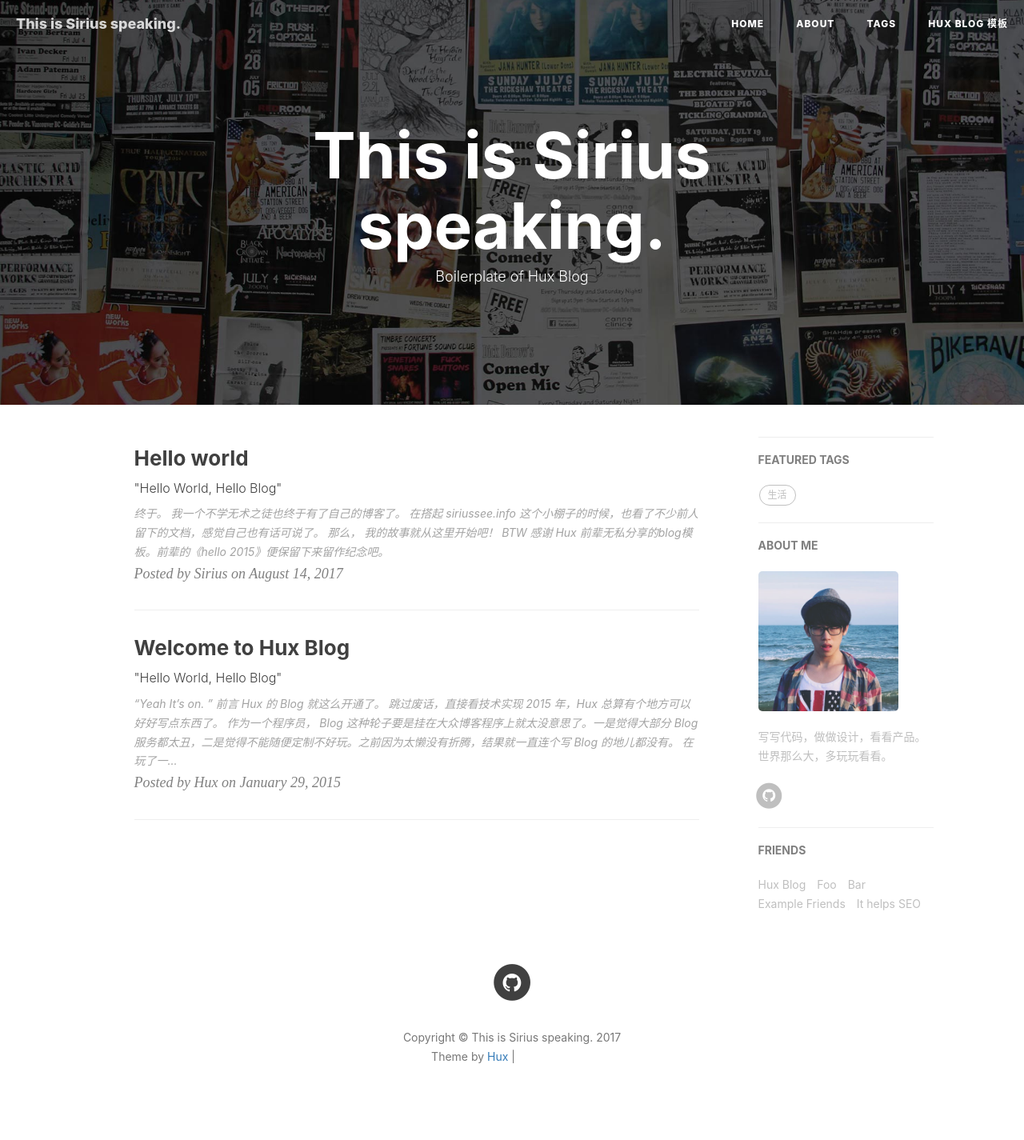
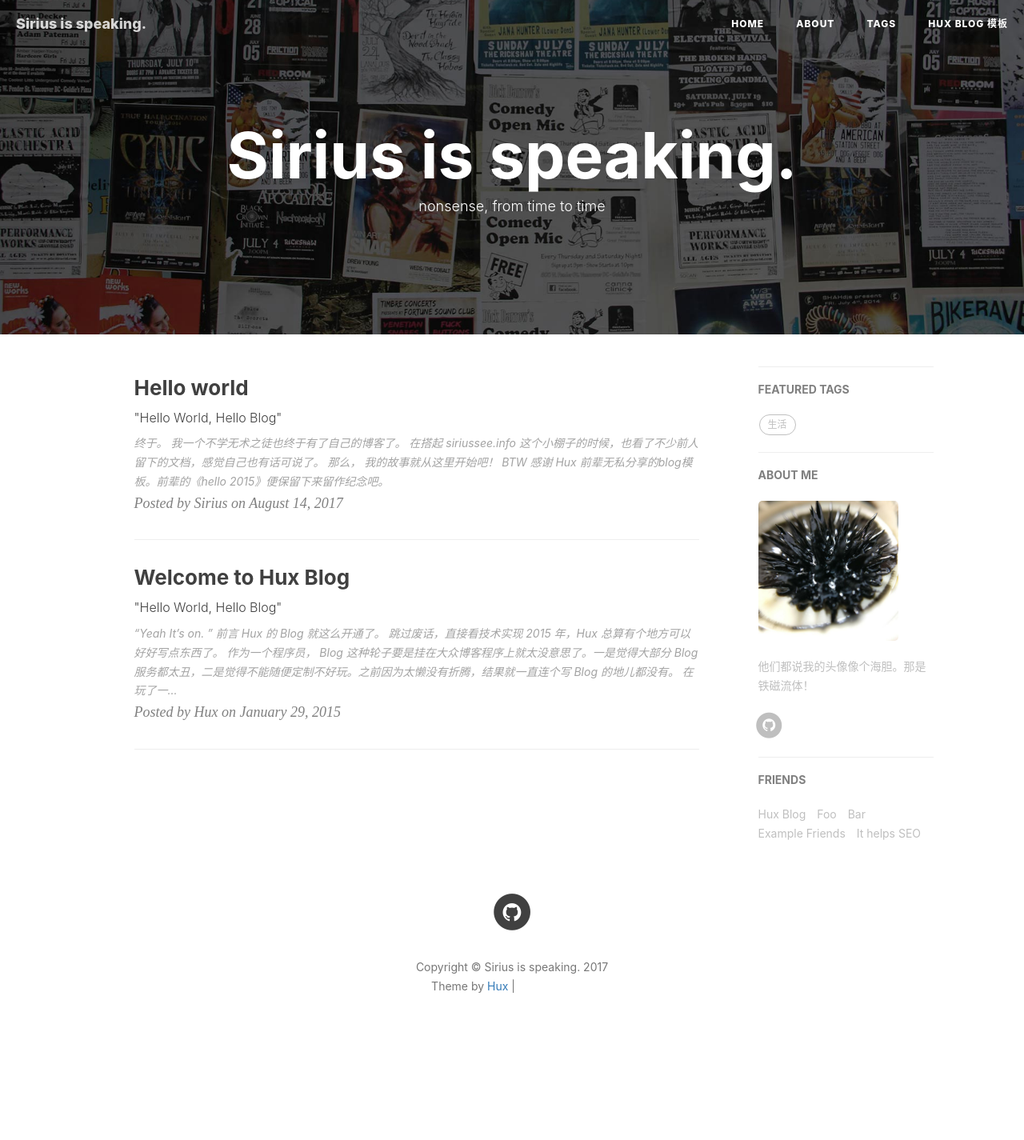
Before and after one commit to Siriussee/siriussee.github.io, a Jekyll site: the page built from index.html, in a window 1280 px wide. Shown: the whole page at 80% size. Built offline with Jekyll 4.4.1, drawn with Linux system fonts in a browser that asks for light colours; nearby versions of some CDN libraries; the list of posts is cut into pages by our own code; comment, search, counter and statistics services are not loaded; after the commit the page ends 1337 px from its top, so only the background shows below that; grey boxes are pictures that could not be loaded.

Commit message:
pheeeeeew

```diff
--- a/_config.yml
+++ b/_config.yml
@@ -1,12 +1,12 @@
 # Site settings
-title: This is Sirius speaking.
+title: Sirius is speaking.
 SEOTitle: Sirius 的博客 | 特困
 header-img: img/home-bg.jpg
 email: Sirius0see@gmail.com
-description: ""
-keyword: ""
-url: "http://huangxuan.me"              # your host, for absolute URL
-baseurl: "/huxblog-boilerplate"         # for example, '/blog' if your blog hosted on 'host/blog'
+description: "...nothing to say"
+keyword: "life"
+url: "http://siriussee.info"              # your host, for absolute URL
+baseurl: ""         # for example, '/blog' if your blog hosted on 'host/blog'
 
 
 
@@ -59,17 +59,17 @@
 
 # Analytics settings
 # Baidu Analytics
-ba_track_id: 4cc1f2d8f3067386cc5cdb626a202900
+#ba_track_id: 4cc1f2d8f3067386cc5cdb626a202900
 # Google Analytics
-ga_track_id: 'UA-49627206-1'            # Format: UA-xxxxxx-xx
-ga_domain: huangxuan.me
+#ga_track_id: 'UA-49627206-1'            # Format: UA-xxxxxx-xx
+#ga_domain: huangxuan.me
 
 
 
 # Sidebar settings
 sidebar: true                           # whether or not using Sidebar.
-sidebar-about-description: "写写代码，做做设计，看看产品。世界那么大，多玩玩看看。"
-sidebar-avatar: /img/avatar-hux.jpg      # use absolute URL, seeing it's used in both `/` and `/about/`
+sidebar-about-description: "他们都说我的头像像个海胆。那是铁磁流体！"
+sidebar-avatar: /img/me.jpg      # use absolute URL, seeing it's used in both `/` and `/about/`
 
 
 
--- a/index.html
+++ b/index.html
@@ -1,6 +1,6 @@
 ---
 layout: page
-description: "Boilerplate of Hux Blog"
+description: "nonsense, from time to time"
 ---
 
 {% for post in paginator.posts %}
```
Also changed, not shown: img/me.jpg (added).
